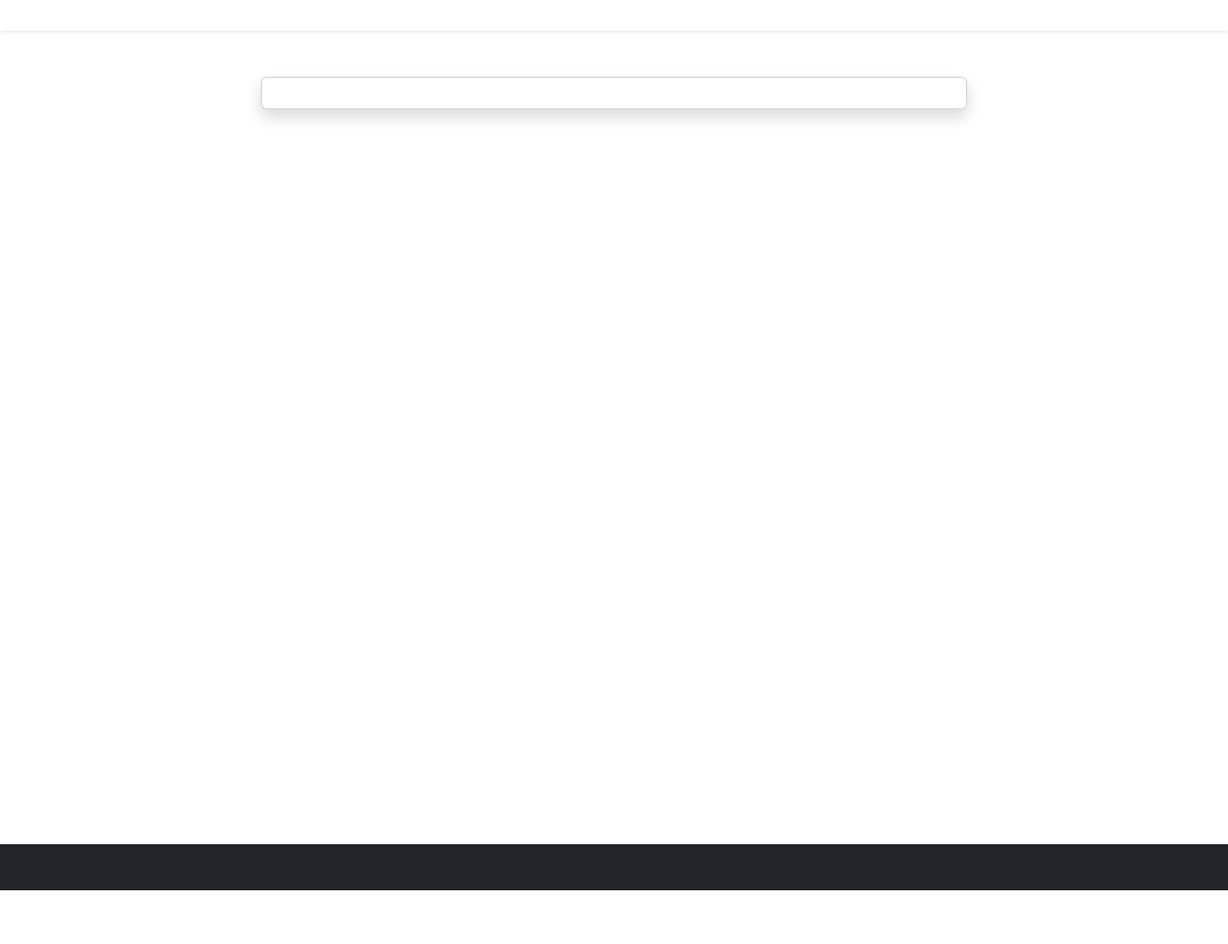
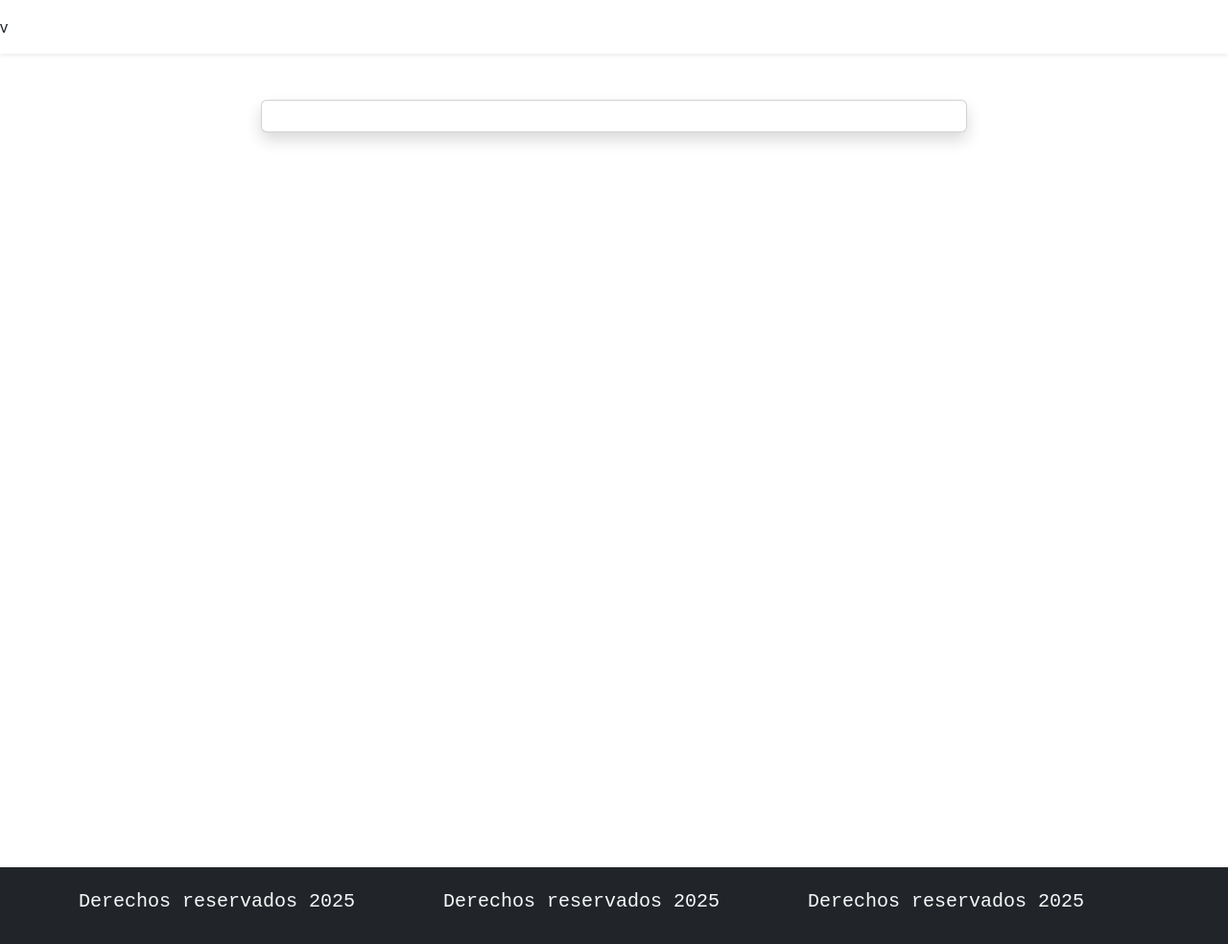
Before and after one commit to abrahamBM20/fullstack2, a plain HTML site: page index.html in a window 1280 px wide. Shown: the whole page at 96% size. Before the commit the page ends 928 px from the top, so only its background shows below. Drawn offline with nearby package versions, Linux system fonts and the light colour scheme.

Commit message:
mods al css y index

```diff
--- a/assets/style.css
+++ b/assets/style.css
@@ -0,0 +1,4 @@
+h1, h2, h3
+h4, h5, h6{
+    font-family: monospace
+}
--- a/index.html
+++ b/index.html
@@ -9,10 +9,21 @@
 
     <!-- Bootstrap Icons (opcional pero recomendado) -->
     <link rel="stylesheet" href="https://cdn.jsdelivr.net/npm/bootstrap-icons@1.11.1/font/bootstrap-icons.css">
+    <link rel="stylesheet" href="assets/style.css">
 </head>
 <body>
     <!-- deberia ir barra de navegacion -->
     <header class="sticky-top bg-white shadow-sm py-3">
+        <div class="container">
+            <div class="row align-items-center">
+                <div class="col-lg-4 col-md-6">
+                    <!-- Logo -->
+                </div>
+                <div class="col-lg-8 col-md-6">
+                    <!-- Navegación -->
+                </div>
+            </div>
+        </div>v
 
     </header>
     <!-- deberia ir contenido de la pagina -->
@@ -33,6 +44,19 @@
     </main>
     <!-- deberia ir info de la empresa y derechos -->
     <footer class="bg-dark text-light py-4 mt-5">
+        <div class="container">
+            <div class="row">
+                <div class="col-md-4 mb-3 mb-md-0">
+                    <h5>Derechos reservados 2025</h5>
+                </div>
+                <div class="col-md-4 mb-3 mb-md-0">
+                    <h5>Derechos reservados 2025</h5>
+                </div>
+                <div class="col-md-4">
+                    <h5>Derechos reservados 2025</h5>
+                </div>
+            </div>
+        </div>
 
     </footer>
 </body>
```
